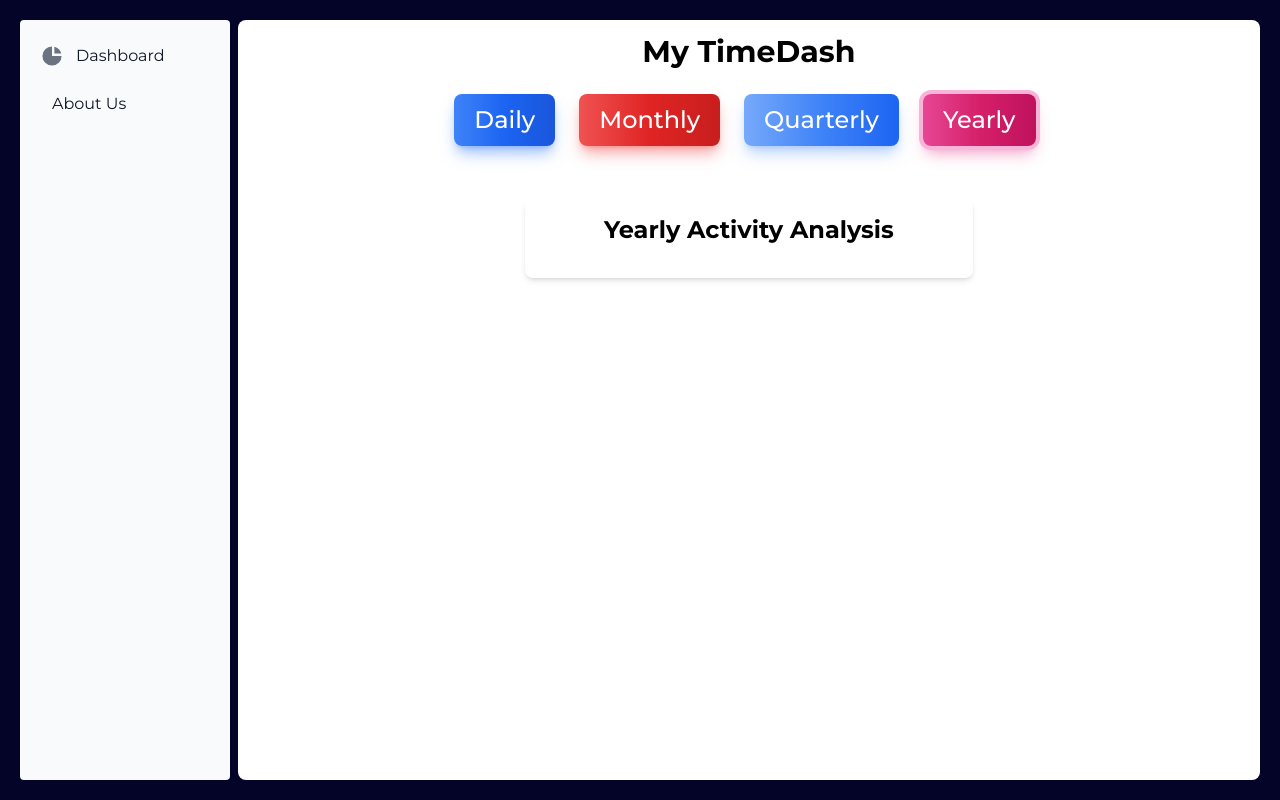
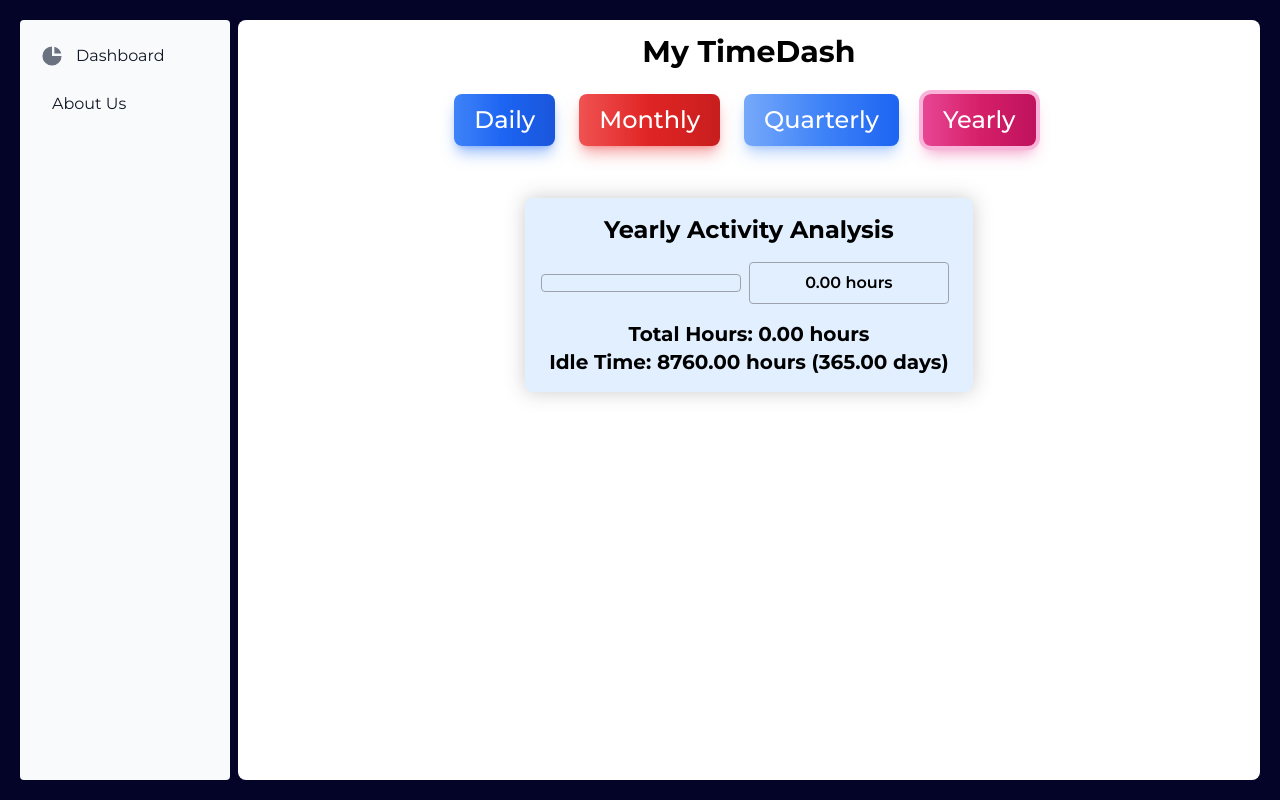
Before and after one commit to Saakshi-Shenoy/My-Time-Dash, a React (Create React App) app: page / in a window 1280 px wide. Both pictures are taken after a click on the button "Yearly". Built offline with nearby package versions, Linux system fonts and the light colour scheme.

Commit message:
Yearly added

```diff
--- a/src/components/analysis.jsx
+++ b/src/components/analysis.jsx
@@ -5,7 +5,9 @@ const Analysis = ({ selectedPeriod }) => {
   const totalHoursPerDay = 24;
   const daysInMonth = 30;
   const daysInQuarter = 90;
-  const totalHoursInQuarter = totalHoursPerDay * daysInQuarter; // 24 hours/day * 90 days
+  const daysInYear = 365;
+  const totalHoursInQuarter = totalHoursPerDay * daysInQuarter;
+  const totalHoursInYear = totalHoursPerDay * daysInYear;
 
   // State for daily analysis
   const [dailyActivities, setDailyActivities] = useState([{ activity: "", hours: "" }]);
@@ -23,6 +25,11 @@ const Analysis = ({ selectedPeriod }) => {
   const [quarterlyTotalHours, setQuarterlyTotalHours] = useState(0);
   const [quarterlyIdleTime, setQuarterlyIdleTime] = useState(2160); // Initial idle time assumption for quarter
   const [isQuarterlyIdleTimeZero, setIsQuarterlyIdleTimeZero] = useState(false);
+
+  const [yearlyActivities, setYearlyActivities] = useState([]);
+  const [yearlyTotalHours, setYearlyTotalHours] = useState(0);
+  const [yearlyIdleTime, setYearlyIdleTime] = useState(8760); // Initial idle time assumption for year
+  const [isYearlyIdleTimeZero, setIsYearlyIdleTimeZero] = useState(false);
 
   // Function to handle change in daily activities
   const handleDailyChange = (index, event) => {
@@ -93,6 +100,28 @@ const Analysis = ({ selectedPeriod }) => {
     setQuarterlyIdleTime(calculatedIdleTime);
     setIsQuarterlyIdleTimeZero(calculatedIdleTime <= 0);
   }, [dailyActivities, daysInQuarter, totalHoursInQuarter]);
+
+  useEffect(() => {
+    // Calculate total hours and idle time for the year
+    const totalYearlyHours = dailyActivities.reduce((total, activity) => {
+      return total + (parseFloat(activity.hours) || 0);
+    }, 0) * daysInYear;
+
+    const yearlyActiveHours = totalYearlyHours;
+    const calculatedIdleTime = totalHoursInYear - yearlyActiveHours;
+
+    // Update yearly activities based on daily entries
+    const calculatedYearlyActivities = dailyActivities.map((activity) => ({
+      activity: activity.activity,
+      hours: (parseFloat(activity.hours) || 0) * daysInYear,
+    }));
+    setYearlyActivities(calculatedYearlyActivities);
+
+    // Update state for yearly analysis
+    setYearlyTotalHours(totalYearlyHours);
+    setYearlyIdleTime(calculatedIdleTime);
+    setIsYearlyIdleTimeZero(calculatedIdleTime <= 0);
+  }, [dailyActivities, daysInYear, totalHoursInYear]);
 
   switch (selectedPeriod) {
     case "daily":
@@ -180,13 +209,23 @@ const Analysis = ({ selectedPeriod }) => {
         </div>
       );
 
-    case "yearly":
-      return (
-        <div className="p-4 bg-white rounded-lg shadow-md w-full max-w-md mx-auto mt-6">
-          <h2 className="text-2xl font-bold mb-4">Yearly Activity Analysis</h2>
-          {/* Add your form fields and logic here */}
-        </div>
-      );
+      case "yearly":
+        const yearlyIdleTimeInDays = yearlyIdleTime / 24;
+        return (
+          <div className="anal-form p-4 bg-blue-100 rounded-lg shadow-md w-full max-w-md mx-auto mt-6">
+            <h2 className="text-2xl font-bold mb-4">Yearly Activity Analysis</h2>
+            {yearlyActivities.map((activity, index) => (
+              <div key={index} className="flex items-center mb-3 font-semibold">
+                <div className="w-1/2 p-2 border border-gray-400 rounded mr-2">{activity.activity}</div>
+                <div className="w-1/2 p-2 border border-gray-400 rounded mr-2">{activity.hours.toFixed(2)} hours</div>
+              </div>
+            ))}
+            <div className="mt-4">
+              <h3 className="text-xl font-bold">Total Hours: {yearlyTotalHours.toFixed(2)} hours</h3>
+              <h3 className="text-xl font-bold">Idle Time: {yearlyIdleTime.toFixed(2)} hours ({yearlyIdleTimeInDays.toFixed(2)} days)</h3>
+            </div>
+          </div>
+        );
 
     default:
       return null;
```
